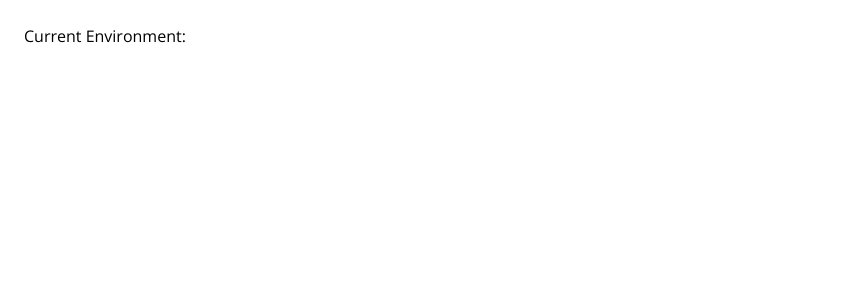
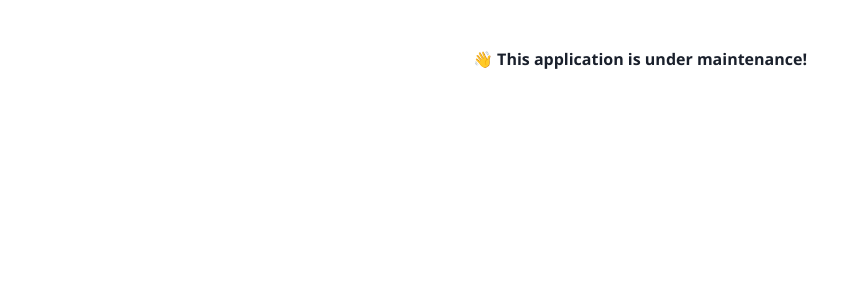
Before and after one commit to trith1301/trith, a Next.js app: page / in a window 1280 px wide. Shown: the top 300 px of the page, without its empty margins (0-845 px from the left). Built offline with nearby package versions, Linux system fonts and the light colour scheme.

Commit message:
:hammer: Refactor codes

```diff
--- /dev/null
+++ b/app/components/providers/NextChakraProvider/index.tsx
@@ -0,0 +1,11 @@
+"use client"
+
+import React from "react"
+import { ChakraProvider } from "@chakra-ui/react"
+import themes from "@/configs/themes"
+
+const NextChakraProvider = ({ children }: { children: React.ReactNode }) => {
+  return <ChakraProvider theme={themes}>{children}</ChakraProvider>
+}
+
+export default NextChakraProvider
--- a/app/layout.tsx
+++ b/app/layout.tsx
@@ -1,8 +1,9 @@
 import "@/app/globals.css"
-import font from "@/configs/fonts"
+import fonts from "@/configs/fonts"
 import type { Metadata } from "next"
 import NextTopLoader from "nextjs-toploader"
 import { GoogleAnalytics } from "@next/third-parties/google"
+import NextChakraProvider from "./components/providers/NextChakraProvider"
 
 export const metadata: Metadata = {
   title: "Tri Tran Personal Site",
@@ -10,10 +11,10 @@ export const metadata: Metadata = {
 }
 
 const RootLayout = ({ children }: Readonly<{ children: React.ReactNode }>) => (
-  <html lang="en">
-    <body className={font.className}>
+  <html lang="en" className={fonts.OpenSans.variable}>
+    <body className={fonts.OpenSans.className}>
       <NextTopLoader showSpinner={false} color="black" />
-      {children}
+      <NextChakraProvider>{children}</NextChakraProvider>
       <GoogleAnalytics gaId={process.env.GOOGLE_GTAG_ID as string} />
     </body>
   </html>
--- a/app/page.tsx
+++ b/app/page.tsx
@@ -1,8 +1,12 @@
+import { Heading } from "@chakra-ui/react"
+
 const About = () => {
   return (
     <div>
       <div className="container mt-6 mx-auto px-6">
-        <h1>Current Environment: {process.env.CURRENT_ENV}</h1>
+        <Heading as="h4" mt="50px" textAlign="center" fontSize="md">
+          👋 This application is under maintenance!
+        </Heading>
       </div>
     </div>
   )
--- a/configs/fonts.tsx
+++ b/configs/fonts.tsx
@@ -1,7 +1,12 @@
 import { Open_Sans } from "next/font/google"
 
-const font = Open_Sans({
+const OpenSans = Open_Sans({
   subsets: ["vietnamese"],
+  variable: "--font-open-sans",
 })
 
-export default font
+const fonts = {
+  OpenSans,
+}
+
+export default fonts
--- /dev/null
+++ b/configs/themes.tsx
@@ -0,0 +1,16 @@
+import { extendTheme, type ThemeConfig } from "@chakra-ui/react"
+
+const config: ThemeConfig = {
+  initialColorMode: "light",
+  useSystemColorMode: false,
+}
+
+const themes = extendTheme({
+  config,
+  fonts: {
+    heading: "var(--font-open-sans)",
+    body: "var(--font-open-sans)",
+  },
+})
+
+export default themes
--- a/core/types.ts
+++ /dev/null
@@ -1,4 +0,0 @@
-export type Animation = {
-  from: {}
-  to: {}
-}
--- a/package.json
+++ b/package.json
@@ -11,13 +11,15 @@
     "db-migrate:development": "dotenv -e .env.local -- npx prisma migrate dev"
   },
   "dependencies": {
-    "@emotion/react": "^11.11.3",
+    "@chakra-ui/next-js": "^2.2.0",
+    "@chakra-ui/react": "^2.8.2",
+    "@emotion/react": "^11.11.4",
     "@emotion/styled": "^11.11.0",
     "@heroicons/react": "^2.1.1",
     "@next/third-parties": "^14.1.0",
     "@prisma/client": "^5.10.2",
     "@react-spring/web": "^9.7.3",
-    "framer-motion": "^11.0.6",
+    "framer-motion": "^11.0.8",
     "nanoid": "^5.0.6",
     "next": "14.1.0",
     "nextjs-toploader": "^1.6.4",
```
Also changed, not shown: core/animations.ts (deleted, +0 -23 lines), core/constants.ts (deleted, +0 -10 lines), core/enums.ts (deleted, +0 -15 lines), 1 other file (tests, documents, lock files or other folders).
